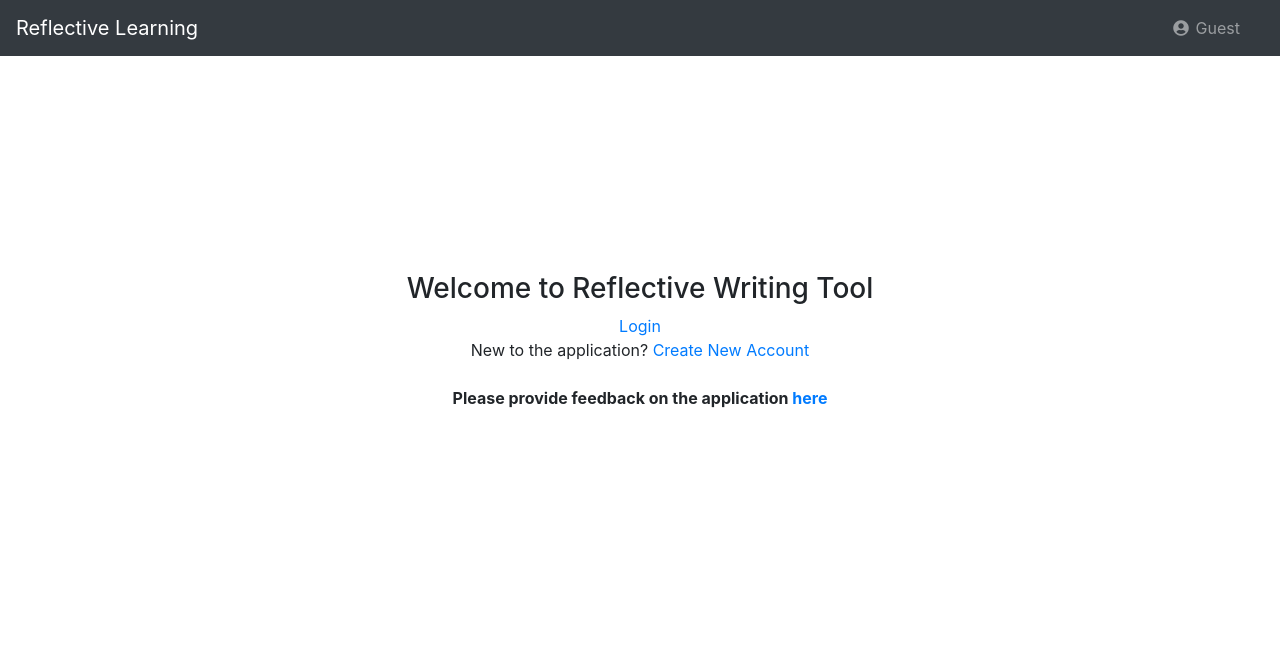
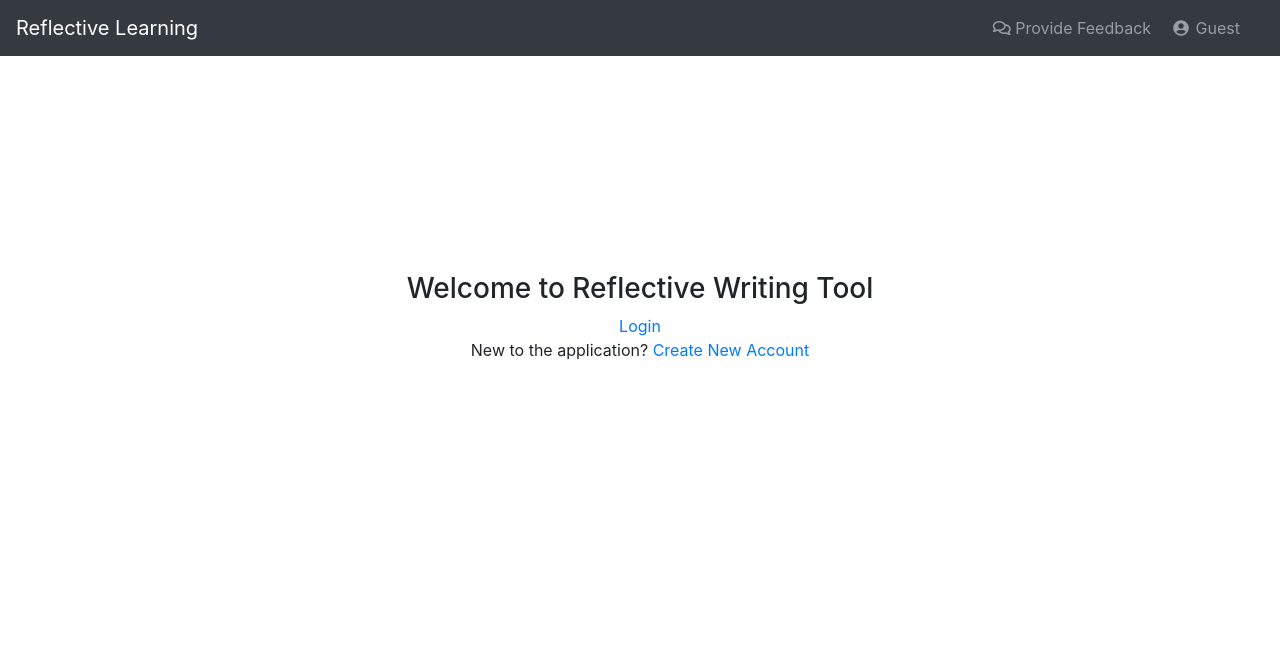
Before and after one commit to ThapaMahesh/reflectiveLearning, a Django app: template pages/templates/pages/home.html in a window 1280 px wide. Shown: the top 648 px of the page. Run offline with Django 3.2, Linux system fonts and the light colour scheme; the template is opened without the code that fills it, so the values that code supplies are empty; some libraries are stand-ins or nearby versions.

Commit message:
feedback link

```diff
--- a/pages/templates/pages/home.html
+++ b/pages/templates/pages/home.html
@@ -16,8 +16,7 @@
         {% else %}
         <a href="{% url 'login' %}">Login</a>
         <br>
-        New to the application? <a href="{% url 'users:signup' %}">Create New Account</a><br><br>
-        <p><strong>Please provide feedback on the application <a href="https://goo.gl/forms/thmpx4ykOqAevu6v1">here</a></strong></p>
+        New to the application? <a href="{% url 'users:signup' %}">Create New Account</a>
         {% endif %}
       </div>
     </div>
--- a/templates/default.html
+++ b/templates/default.html
@@ -43,6 +43,11 @@
 
       <!-- Navbar -->
       <ul class="navbar-nav ml-auto mr-0 mr-md-3 my-2 my-md-0">
+        <li class="nav-item dropdown no-arrow mx-1">
+          <a class="nav-link dropdown-toggle" href="https://goo.gl/forms/thmpx4ykOqAevu6v1">
+            <i class="far fa-comments"></i> Provide Feedback
+          </a>
+        </li>
         {% if user.is_authenticated %}
         <li class="nav-item dropdown no-arrow mx-1">
           <a class="nav-link dropdown-toggle" href="{% url 'email' %}" id="messagesDropdown" role="button">
```
